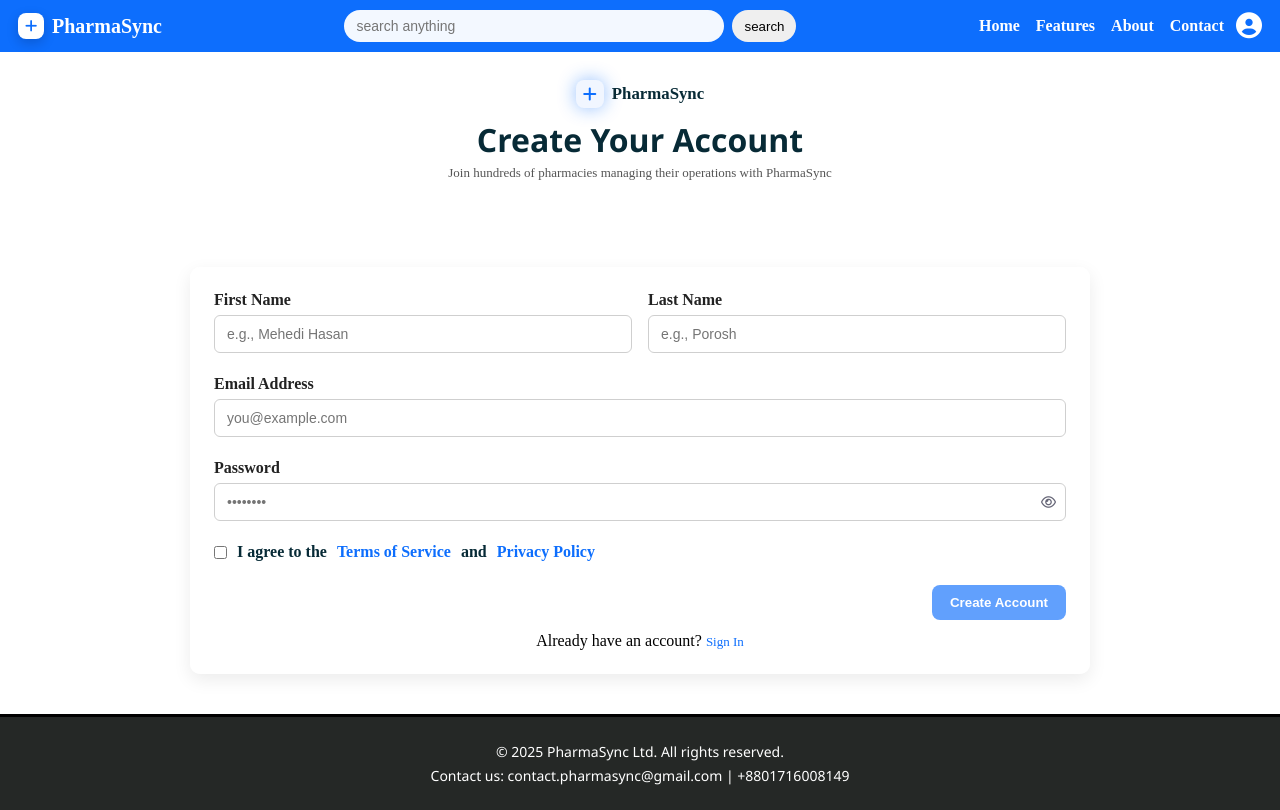
After one commit to mhporosh/pharmasync, a PHP site: page /signup.html in a window 1280 px wide. The commit adds this page. Run offline with PHP 8.4, Linux system fonts and the light colour scheme; some libraries are stand-ins or nearby versions.

Commit message:
login & signup page added

```diff
--- a/index.html
+++ b/index.html
@@ -4,6 +4,7 @@
     <meta charset="UTF-8">
     <meta name="viewport" content="width=device-width, initial-scale=1.0">
     <title>PharmaSync</title>
+    <link rel="icon" type="image/svg+xml" href="images/favicon.svg">
     <link rel="stylesheet" href="style.css">
     <link rel="stylesheet" href="responsive.css">
   <script src="https://kit.fontawesome.com/d3e9fb9ce3.js" crossorigin="anonymous"></script>
@@ -15,6 +16,7 @@
         <i class="fas fa-bars"></i>
       </button>
       <div class="logo">
+        <span class="brand-logo"><i class="fas fa-plus"></i></span>
         <h1>PharmaSync</h1>
       </div>
       <div class="search">
--- /dev/null
+++ b/signup.html
@@ -0,0 +1,178 @@
+<!DOCTYPE html>
+<html lang="en">
+<head>
+  <meta charset="UTF-8">
+  <meta name="viewport" content="width=device-width, initial-scale=1.0">
+  <title>Sign Up — PharmaSync</title>
+  <link rel="icon" type="image/svg+xml" href="images/favicon.svg">
+  <link rel="stylesheet" href="style.css">
+  <link rel="stylesheet" href="responsive.css">
+  <script src="https://kit.fontawesome.com/d3e9fb9ce3.js" crossorigin="anonymous"></script>
+</head>
+<body>
+  <header>
+    <div class="nav">
+      <button id="navToggle" class="nav-toggle" aria-label="Toggle navigation" aria-expanded="false">
+        <i class="fas fa-bars"></i>
+      </button>
+      <div class="logo">
+        <span class="brand-logo"><i class="fas fa-plus"></i></span>
+        <h1>PharmaSync</h1>
+      </div>
+      <div class="search">
+        <input type="text" placeholder="search anything" size="30" id="search-box" />
+        <input type="submit" value="search" id="search-button" />
+      </div>
+      <div class="links">
+        <a href="index.html">Home</a>
+        <a href="#">Features</a>
+        <a href="#">About</a>
+        <a href="#">Contact</a>
+      </div>
+      <div class="profile">
+        <button id="profileBtn" class="profile-btn" aria-haspopup="true" aria-expanded="false" aria-label="Open profile menu">
+          <i class="fas fa-user-circle"></i>
+        </button>
+        <div id="profileMenu" class="profile-menu" role="menu" aria-hidden="true">
+          <a href="login.html" role="menuitem">Login / Signup</a>
+          <a href="#" role="menuitem">Register</a>
+          <a href="#" role="menuitem">Profile</a>
+          <a href="#" role="menuitem">Dashboard</a>
+          <a href="#" role="menuitem">Help</a>
+        </div>
+      </div>
+    </div>
+  </header>
+
+  <main>
+    <section style="padding: 28px 12px; text-align: center;">
+      <div style="display:inline-flex; align-items:center; gap:8px; justify-content:center;">
+        <span style="height:28px; width:28px; border-radius:8px; display:inline-flex; align-items:center; justify-content:center; background:var(--accent-light); color:var(--accent); box-shadow:0 0 18px rgba(13,110,253,0.45);"><i class="fas fa-plus"></i></span>
+        <span style="font-weight:700; color:#072A36; font-size:1.05rem;">PharmaSync</span>
+      </div>
+      <h2 style="margin:10px 0 4px; font-size:2rem; color:#072A36;">Create Your Account</h2>
+      <p class="note" style="margin:0 auto 18px; max-width:720px;">Join hundreds of pharmacies managing their operations with PharmaSync</p>
+    </section>
+
+    <div class="container" role="region" aria-label="Signup form">
+      <form id="signupForm" novalidate>
+        <div class="form-grid">
+          <div class="form-group">
+            <label for="firstName">First Name</label>
+            <input type="text" id="firstName" name="firstName" placeholder="e.g., Mehedi Hasan" required>
+            <div class="error" id="err-firstName"></div>
+          </div>
+          <div class="form-group">
+            <label for="lastName">Last Name</label>
+            <input type="text" id="lastName" name="lastName" placeholder="e.g., Porosh" required>
+            <div class="error" id="err-lastName"></div>
+          </div>
+
+          <div class="form-group full-width">
+            <label for="email">Email Address</label>
+            <input type="email" id="email" name="email" placeholder="you@example.com" required>
+            <div class="error" id="err-email"></div>
+          </div>
+
+          <div class="form-group full-width">
+            <label for="password">Password</label>
+            <div style="position:relative;">
+              <input type="password" id="password" name="password" placeholder="••••••••" required style="padding-right:40px;">
+              <button type="button" id="togglePass" aria-label="Show password" style="position:absolute; right:10px; top:50%; transform:translateY(-50%); background:transparent; border:none; color:#667;">
+                <i class="far fa-eye"></i>
+              </button>
+            </div>
+            <div class="error" id="err-password"></div>
+          </div>
+
+          <div class="form-group full-width terms-row">
+            <label class="terms-label" for="terms">
+              <input type="checkbox" id="terms" required>
+              I agree to the <a href="#">Terms of Service</a> and <a href="#">Privacy Policy</a>
+            </label>
+            <div class="error" id="err-terms"></div>
+          </div>
+        </div>
+
+        <div class="submit-row">
+          <button type="submit" id="createAccountBtn" class="btn btn-primary" disabled>Create Account</button>
+        </div>
+      </form>
+
+      <p style="text-align:center; margin-top:12px;">Already have an account? <a href="login.html" class="small-link">Sign In</a></p>
+    </div>
+  </main>
+
+  <footer>
+    <div class="footer">
+      <p>&copy; 2025 PharmaSync Ltd. All rights reserved.</p>
+      <p>Contact us: contact.pharmasync@gmail.com | +8801716008149</p>
+    </div>
+  </footer>
+
+  <script src="script.js"></script>
+  <script>
+    (function(){
+      var form = document.getElementById('signupForm');
+      if (!form) return;
+      var firstName = document.getElementById('firstName');
+      var lastName = document.getElementById('lastName');
+      var email = document.getElementById('email');
+      var password = document.getElementById('password');
+      var terms = document.getElementById('terms');
+      var createBtn = document.getElementById('createAccountBtn');
+
+      function setErr(id, msg){ var el = document.getElementById(id); if (el) el.textContent = msg || ''; }
+
+      function isEmail(v){ return /^[^\s@]+@[^\s@]+\.[^\s@]+$/.test(v); }
+      function canSubmit(){
+        var ok = true;
+        if (!firstName.value.trim()) ok = false;
+        if (!lastName.value.trim()) ok = false;
+        var em = email.value.trim();
+        if (!em || !isEmail(em)) ok = false;
+        if (!password.value.trim() || password.value.length < 6) ok = false;
+        if (!terms.checked) ok = false;
+        return ok;
+      }
+      function syncBtn(){
+        if (createBtn) createBtn.disabled = !canSubmit();
+      }
+      syncBtn();
+      ['input','change','keyup'].forEach(function(evt){
+        firstName.addEventListener(evt, syncBtn);
+        lastName.addEventListener(evt, syncBtn);
+        email.addEventListener(evt, syncBtn);
+        password.addEventListener(evt, syncBtn);
+      });
+      terms.addEventListener('change', function(){ syncBtn(); if (terms.checked) setErr('err-terms',''); });
+
+      form.addEventListener('submit', function(e){
+        e.preventDefault();
+        var ok = true;
+        setErr('err-firstName'); setErr('err-lastName'); setErr('err-email'); setErr('err-password'); setErr('err-terms');
+
+        if (!firstName.value.trim()){ setErr('err-firstName','First name is required.'); ok = false; }
+        if (!lastName.value.trim()){ setErr('err-lastName','Last name is required.'); ok = false; }
+        var em = email.value.trim();
+        if (!em){ setErr('err-email','Email is required.'); ok = false; }
+        else if (!/^[^\s@]+@[^\s@]+\.[^\s@]+$/.test(em)){ setErr('err-email','Enter a valid email.'); ok = false; }
+        if (!password.value.trim() || password.value.length < 6){ setErr('err-password','Password must be at least 6 characters.'); ok = false; }
+        if (!terms.checked){ setErr('err-terms','You must accept the terms.'); ok = false; }
+
+        if (ok){ alert('Signup successful — welcome to PharmaSync!'); form.reset(); }
+      });
+
+      var toggle = document.getElementById('togglePass');
+      if (toggle){
+        toggle.addEventListener('click', function(){
+          var isPassword = password.getAttribute('type') === 'password';
+          password.setAttribute('type', isPassword ? 'text' : 'password');
+          toggle.innerHTML = isPassword ? '<i class="far fa-eye-slash"></i>' : '<i class="far fa-eye"></i>';
+          toggle.setAttribute('aria-label', isPassword ? 'Hide password' : 'Show password');
+        });
+      }
+    })();
+  </script>
+</body>
+</html>
--- a/style.css
+++ b/style.css
@@ -34,6 +34,9 @@ input:disabled {
 /* Header / nav */
 .nav { display: flex; align-items: center; background: var(--accent); padding: 10px 18px; position: relative; gap: 12px; }
 .logo h1 { color: white; font-size: 1.25rem; }
+.logo { display: inline-flex; align-items: center; gap: 8px; }
+.brand-logo { height: 26px; width: 26px; border-radius: 8px; background: #fff; color: var(--accent); display: inline-flex; align-items: center; justify-content: center; box-shadow: 0 4px 12px rgba(2,6,23,0.18); }
+.brand-logo i { font-size: 14px; }
 .nav-toggle { background: transparent; border: none; color: white; font-size: 22px; margin-right: 8px; display: none; }
 .search { flex: 1 1 auto; display: flex; justify-content: center; }
 .search input[type="text"] { padding: 8px 12px; border-radius: 18px; border: none; width: 380px; max-width: 52vw; background: rgba(255,255,255,0.95); color: #222; }
@@ -106,8 +109,8 @@ body.nav-open .links a:hover { background: rgba(255,255,255,0.08); }
 .form-grid { display: grid; grid-template-columns: 1fr 1fr; gap: 16px; }
 .form-group { display: flex; flex-direction: column; }
 label { margin-bottom: 6px; font-weight: 600; color: #222; }
-input[type="text"], input[type="tel"], input[type="password"], select, textarea { padding: 10px 12px; border: 1px solid #cfcfcf; border-radius: 8px; font-size: 14px; outline: none; }
-input[type="text"]:focus, input[type="tel"]:focus, input[type="password"]:focus, select:focus, textarea:focus { border-color: var(--accent); box-shadow: 0 0 0 3px rgba(13,110,253,0.06); }
+input[type="text"], input[type="tel"], input[type="password"], input[type="email"], select, textarea { padding: 10px 12px; border: 1px solid #cfcfcf; border-radius: 8px; font-size: 14px; outline: none; width: 100%; }
+input[type="text"]:focus, input[type="tel"]:focus, input[type="password"]:focus, input[type="email"]:focus, select:focus, textarea:focus { border-color: var(--accent); box-shadow: 0 0 0 3px rgba(13,110,253,0.06); }
 
 .note { font-size: 13px; color: #555; margin-bottom: 12px; }
 .error { color: #b00020; font-size: 13px; margin-top: 6px; }
@@ -115,6 +118,9 @@ input[type="text"]:focus, input[type="tel"]:focus, input[type="password"]:focus,
 .btn { padding: 10px 18px; border-radius: 8px; border: none; cursor: pointer; font-weight: 600; text-decoration: none; display: inline-block; }
 .btn-primary { background: var(--accent); color: #fff; }
 .btn-secondary { background: #f0f0f0; color: #333; }
+/* success variant for actions like Signup */
+.btn-success { background: #137c2c; color: #fff; }
+.btn-success:hover { background: #0f6624; }
 
 /* Responsive tweaks */
 @media (max-width: 900px) { .cards { gap: 12px; } .card { width: 45%; } }
@@ -275,15 +281,16 @@ label {
     color: #222;
 }
 
-input[type="text"], input[type="tel"], input[type="password"], select, textarea {
+input[type="text"], input[type="tel"], input[type="password"], input[type="email"], select, textarea {
     padding: 10px 12px;
     border: 1px solid #cfcfcf;
     border-radius: 6px;
     font-size: 14px;
     outline: none;
+    width: 100%;
 }
 
-input[type="text"]:focus, input[type="tel"]:focus, input[type="password"]:focus, select:focus, textarea:focus {
+input[type="text"]:focus, input[type="tel"]:focus, input[type="password"]:focus, input[type="email"]:focus, select:focus, textarea:focus {
     border-color: var(--accent);
     box-shadow: 0 0 0 3px rgba(13,110,253,0.08);
 }
@@ -359,3 +366,9 @@ textarea {
         flex-direction: column-reverse;
     }
 }
+
+/* Terms checkbox row */
+.terms-row .terms-label { display: inline-flex; align-items: center; gap: 10px; color: #072A36; }
+.terms-row a { color: var(--accent); text-decoration: none; font-weight: 600; }
+.terms-row a:hover { text-decoration: underline; }
+input[type="checkbox"] { accent-color: var(--accent); }
```
Also changed, not shown: forgot-password.html (added, +105 -0 lines), login.html (added, +128 -0 lines), README.md, images/favicon.svg (added), images/medicine.jpg (deleted).
